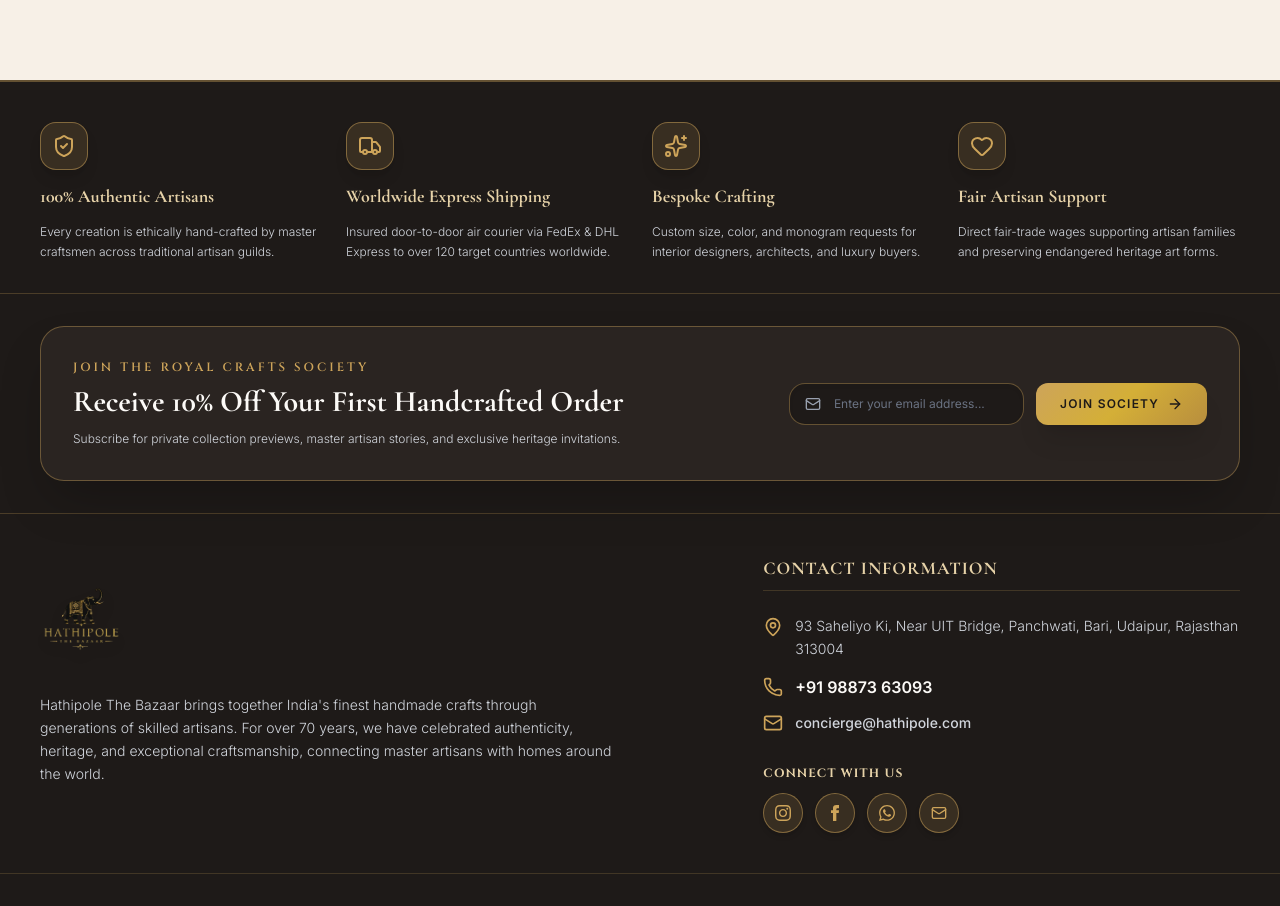
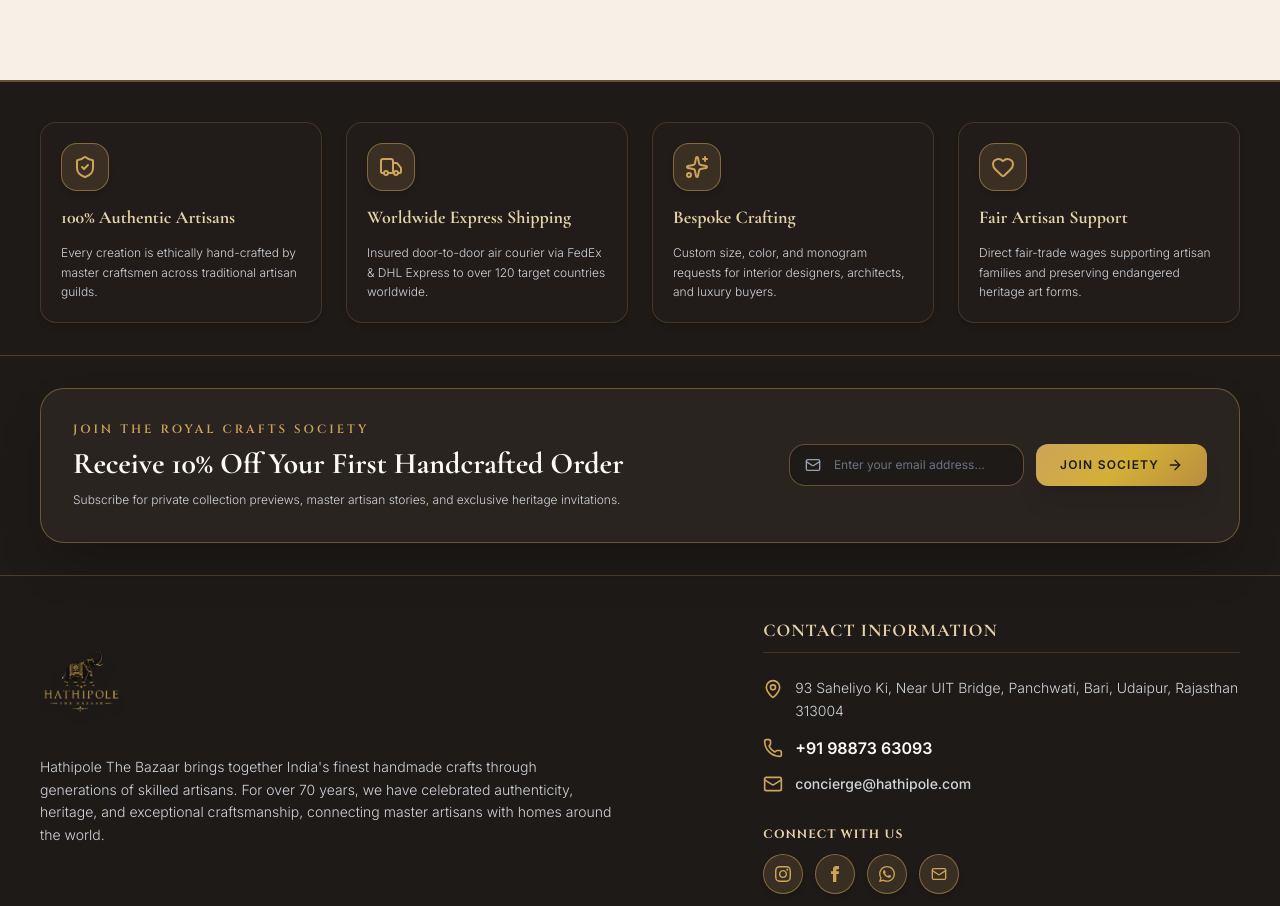
Before and after one commit to zuhaibtariqkhan/Hathipole-The-Bazaar, a Next.js app: page / in a window 1280 px wide. Shown: the part 7180-8086 px from the top of the page. Built offline with nearby package versions, Linux system fonts and the light colour scheme.

Commit message:
feat: add entrance and hover animations to footer trust badge cards

```diff
--- a/components/layout/Footer.tsx
+++ b/components/layout/Footer.tsx
@@ -3,6 +3,7 @@
 import { useState } from 'react';
 import Link from 'next/link';
 import { useStore } from '@/lib/store/useStore';
+import { motion } from 'framer-motion';
 import {
   ShieldCheck,
   Truck,
@@ -14,6 +15,29 @@ import {
   Phone,
   CheckCircle2
 } from 'lucide-react';
+
+const valueProps = [
+  {
+    icon: ShieldCheck,
+    title: '100% Authentic Artisans',
+    description: 'Every creation is ethically hand-crafted by master craftsmen across traditional artisan guilds.'
+  },
+  {
+    icon: Truck,
+    title: 'Worldwide Express Shipping',
+    description: 'Insured door-to-door air courier via FedEx & DHL Express to over 120 target countries worldwide.'
+  },
+  {
+    icon: Sparkles,
+    title: 'Bespoke Crafting',
+    description: 'Custom size, color, and monogram requests for interior designers, architects, and luxury buyers.'
+  },
+  {
+    icon: Heart,
+    title: 'Fair Artisan Support',
+    description: 'Direct fair-trade wages supporting artisan families and preserving endangered heritage art forms.'
+  }
+];
 
 export default function Footer() {
   const [email, setEmail] = useState('');
@@ -29,56 +53,36 @@ export default function Footer() {
 
   return (
     <footer className="bg-[#1E1A18] text-[#FCFAF7] border-t-2 border-[#CDA45A]/40 pt-10 pb-8">
-      {/* Value Proposition & Trust Badges Strip */}
+      {/* Value Proposition & Trust Badges Strip with Entrance & Hover Animations */}
       <div className="max-w-7xl mx-auto px-6 md:px-10 pb-8 border-b border-[#CDA45A]/25">
-        <div className="grid grid-cols-1 md:grid-cols-4 gap-6 text-center md:text-left">
-          <div className="flex flex-col items-center md:items-start gap-3">
-            <div className="w-12 h-12 rounded-2xl bg-[#CDA45A]/15 border border-[#CDA45A]/50 flex items-center justify-center text-[#CDA45A] shadow-lg">
-              <ShieldCheck className="w-6 h-6" />
-            </div>
-            <h4 className="font-serif-luxury text-lg font-bold text-[#E6D2A8]">
-              100% Authentic Artisans
-            </h4>
-            <p className="text-xs text-gray-300 leading-relaxed font-light">
-              Every creation is ethically hand-crafted by master craftsmen across traditional artisan guilds.
-            </p>
-          </div>
+        <div className="grid grid-cols-1 sm:grid-cols-2 md:grid-cols-4 gap-6">
+          {valueProps.map((item, idx) => {
+            const IconComponent = item.icon;
+            return (
+              <motion.div
+                key={item.title}
+                initial={{ opacity: 0, y: 25 }}
+                whileInView={{ opacity: 1, y: 0 }}
+                viewport={{ once: true, margin: '-40px' }}
+                transition={{ duration: 0.5, delay: idx * 0.12 }}
+                whileHover={{ y: -6, scale: 1.02 }}
+                className="group relative flex flex-col items-center md:items-start text-center md:text-left gap-3 p-5 rounded-2xl bg-[#241F1C]/50 border border-[#CDA45A]/20 hover:border-[#CDA45A] hover:bg-[#2A2421] transition-all duration-500 shadow-md hover:shadow-[0_12px_30px_rgba(205,164,90,0.18)] cursor-pointer"
+              >
+                {/* Icon Container with Floating Glow & Rotation on Hover */}
+                <div className="w-12 h-12 rounded-2xl bg-[#CDA45A]/15 border border-[#CDA45A]/50 flex items-center justify-center text-[#CDA45A] shadow-md group-hover:bg-[#CDA45A] group-hover:text-[#1E1A18] group-hover:rotate-6 group-hover:scale-110 group-hover:shadow-[0_0_20px_rgba(205,164,90,0.5)] transition-all duration-500">
+                  <IconComponent className="w-6 h-6 transition-transform duration-300 group-hover:scale-110" />
+                </div>
 
-          <div className="flex flex-col items-center md:items-start gap-3">
-            <div className="w-12 h-12 rounded-2xl bg-[#CDA45A]/15 border border-[#CDA45A]/50 flex items-center justify-center text-[#CDA45A] shadow-lg">
-              <Truck className="w-6 h-6" />
-            </div>
-            <h4 className="font-serif-luxury text-lg font-bold text-[#E6D2A8]">
-              Worldwide Express Shipping
-            </h4>
-            <p className="text-xs text-gray-300 leading-relaxed font-light">
-              Insured door-to-door air courier via FedEx & DHL Express to over 120 target countries worldwide.
-            </p>
-          </div>
+                <h4 className="font-serif-luxury text-lg font-bold text-[#E6D2A8] group-hover:text-white transition-colors">
+                  {item.title}
+                </h4>
 
-          <div className="flex flex-col items-center md:items-start gap-3">
-            <div className="w-12 h-12 rounded-2xl bg-[#CDA45A]/15 border border-[#CDA45A]/50 flex items-center justify-center text-[#CDA45A] shadow-lg">
-              <Sparkles className="w-6 h-6" />
-            </div>
-            <h4 className="font-serif-luxury text-lg font-bold text-[#E6D2A8]">
-              Bespoke Crafting
-            </h4>
-            <p className="text-xs text-gray-300 leading-relaxed font-light">
-              Custom size, color, and monogram requests for interior designers, architects, and luxury buyers.
-            </p>
-          </div>
-
-          <div className="flex flex-col items-center md:items-start gap-3">
-            <div className="w-12 h-12 rounded-2xl bg-[#CDA45A]/15 border border-[#CDA45A]/50 flex items-center justify-center text-[#CDA45A] shadow-lg">
-              <Heart className="w-6 h-6" />
-            </div>
-            <h4 className="font-serif-luxury text-lg font-bold text-[#E6D2A8]">
-              Fair Artisan Support
-            </h4>
-            <p className="text-xs text-gray-300 leading-relaxed font-light">
-              Direct fair-trade wages supporting artisan families and preserving endangered heritage art forms.
-            </p>
-          </div>
+                <p className="text-xs text-gray-300 leading-relaxed font-light group-hover:text-gray-200 transition-colors">
+                  {item.description}
+                </p>
+              </motion.div>
+            );
+          })}
         </div>
       </div>
 
```
